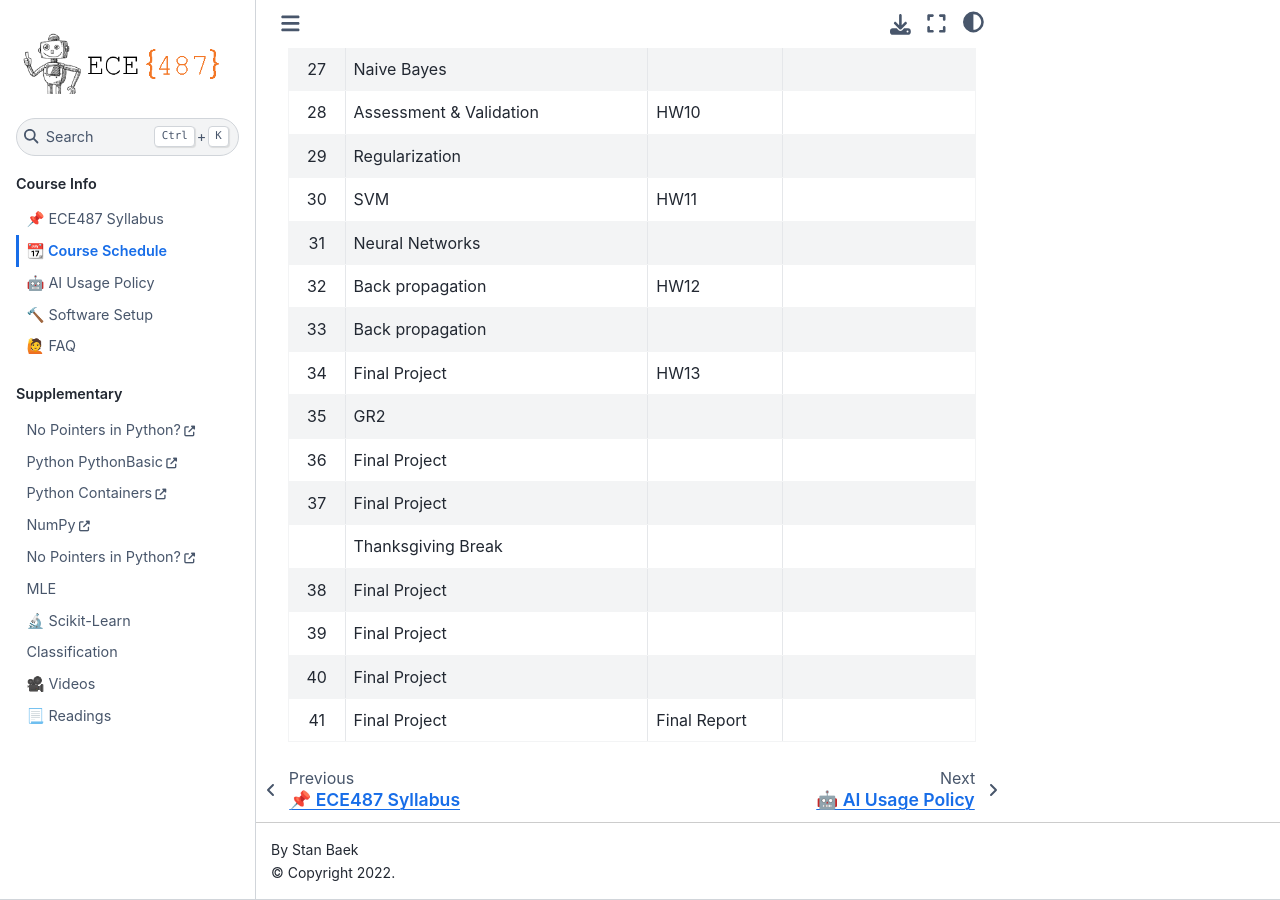
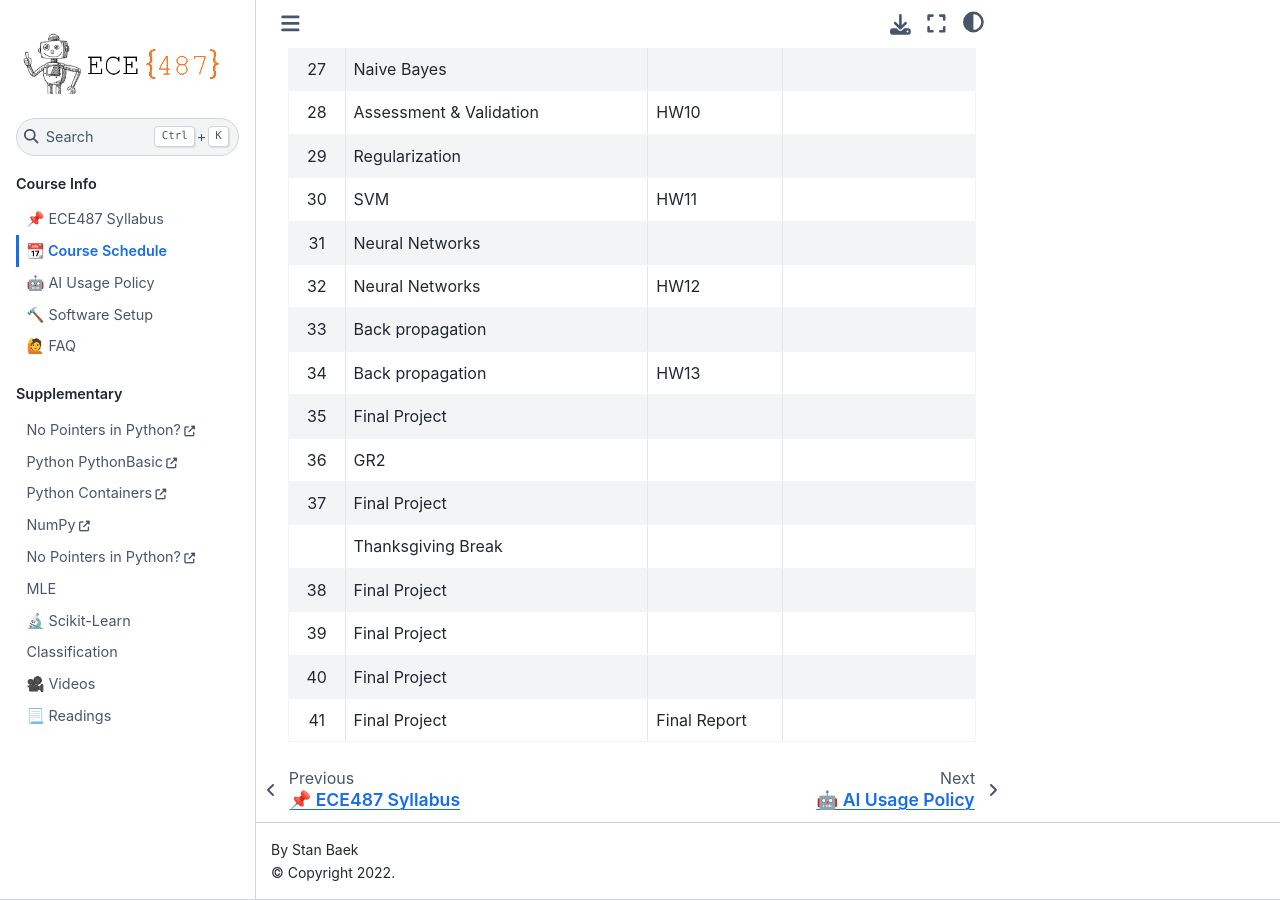
Before and after one commit to stanbaek/ece487, a Jupyter Book: the page built from docs/schedule.md, in a window 1280 px wide and 900 px high, scrolled down 1571 px. Built offline with Jupyter Book 1.0.4 settings and Sphinx 7.4.7 and the Sphinx Book theme 1.1.4, drawn with Linux system fonts in a browser that asks for light colours.

Commit message:
updated schedule

```diff
--- a/docs/schedule.md
+++ b/docs/schedule.md
@@ -45,11 +45,11 @@ Reading:
 |29 | Regularization                |            |
 |30 | SVM                           | HW11       |
 |31 | Neural Networks               |            |
-|32 | Back propagation              | HW12       |
+|32 | Neural Networks               | HW12       |
 |33 | Back propagation              |            |
-|34 | Final Project                 | HW13       |
-|35 | GR2                           |            |
-|36 | Final Project                 |            |
+|34 | Back propagation              | HW13       |
+|35 | Final Project                 |            |
+|36 | GR2                           |            |
 |37 | Final Project                 |            |
 |   | Thanksgiving Break            |            |
 |38 | Final Project                 |            |
```
